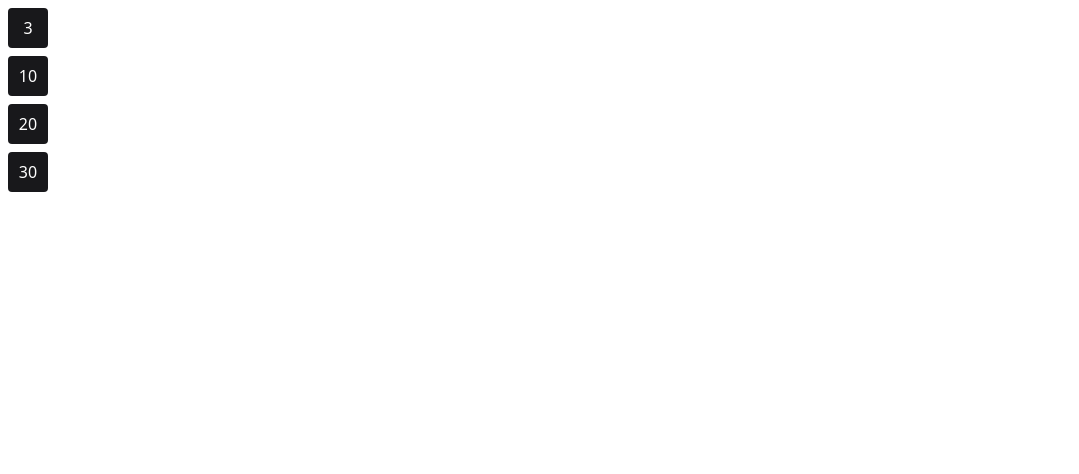
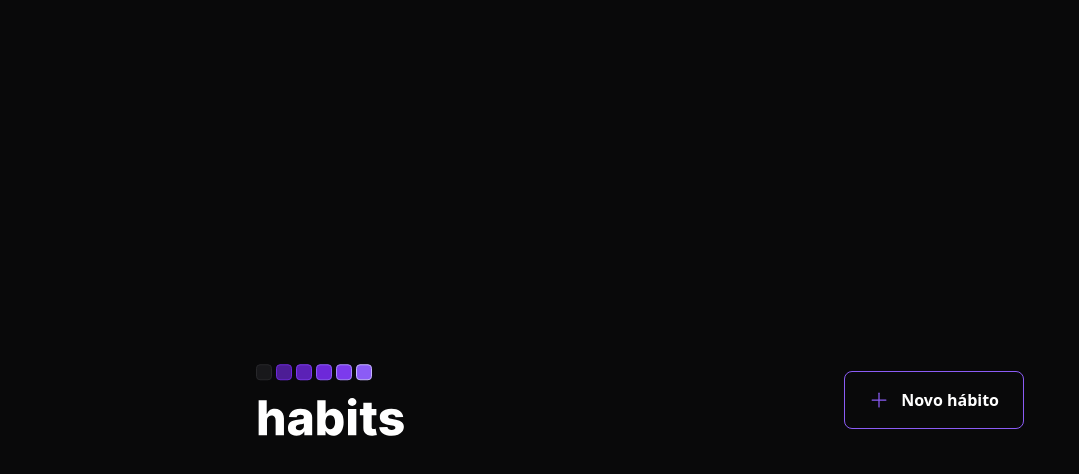
Before and after one commit to oliveiradonai/habits-web, a React (Vite) app: page / in a window 1280 px wide. Shown: the top 474 px of the page, without its empty margins (0-1079 px from the left). Built offline with nearby package versions, Linux system fonts and the light colour scheme.

Commit message:
Add component Header

```diff
--- a/index.html
+++ b/index.html
@@ -6,7 +6,7 @@
     <meta name="viewport" content="width=device-width, initial-scale=1.0" />
     <title>Habits</title>
   </head>
-  <body>
+  <body class="bg-background text-white">
     <div id="root"></div>
     <script type="module" src="/src/main.tsx"></script>
   </body>
--- a/package.json
+++ b/package.json
@@ -9,6 +9,7 @@
     "preview": "vite preview"
   },
   "dependencies": {
+    "phosphor-react": "^1.4.1",
     "react": "^18.2.0",
     "react-dom": "^18.2.0"
   },
--- a/src/App.tsx
+++ b/src/App.tsx
@@ -1,16 +1,14 @@
 import './styles/global.css';
 
-import { Habit } from "./components/Habit"
+// import { Habit } from "./components/Habit"
+import { Header } from './components/Header';
 
-function App() {
+export function App() {
   return (
-    <div>
-      <Habit completed={3} />
-      <Habit completed={10}/>
-      <Habit completed={20}/>
-      <Habit completed={30}/>
+    <div className="w-screen h-screen flex justify-center items-center">
+      <div className="w-full max-w-5xl px-6 flex flex-col gap-16">
+        <Header />
+      </div>
     </div>
   )
 }
-
-export default App
--- /dev/null
+++ b/src/components/Header.tsx
@@ -0,0 +1,18 @@
+import logoImage from '../assets/logo.svg';
+import { Plus } from 'phosphor-react';
+
+export function Header() {
+    return(
+        <div className="w-full max-w-3xl mx-auto flex items-center justify-between">
+            <img src={logoImage} alt="logo" />
+
+            <button
+                type='button'
+                className='border border-violet-500 font-semibold rounded-lg px-6 py-4 flex items-center gap-3 hover:border-violet-300'
+            >
+                <Plus size={20} className="text-violet-500" />
+                Novo hábito
+            </button>
+        </div>
+    )
+}
--- a/src/main.tsx
+++ b/src/main.tsx
@@ -1,6 +1,6 @@
 import React from 'react'
 import ReactDOM from 'react-dom/client'
-import App from './App'
+import { App } from './App'
 
 ReactDOM.createRoot(document.getElementById('root') as HTMLElement).render(
   <React.StrictMode>
--- a/tailwind.config.cjs
+++ b/tailwind.config.cjs
@@ -5,7 +5,11 @@
     './index.html'
   ],
   theme: {
-    extend: {},
+    extend: {
+      colors: {
+        background: '#09090A'
+      }
+    },
   },
   plugins: [],
 }
```
Also changed, not shown: src/assets/logo.svg (added), 1 other file (tests, documents, lock files or other folders).
